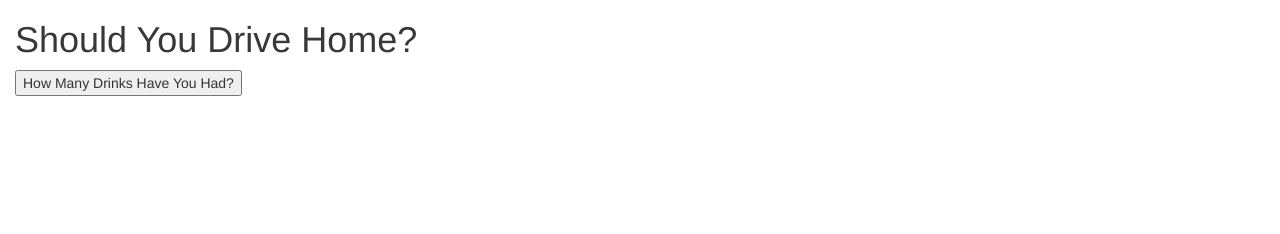
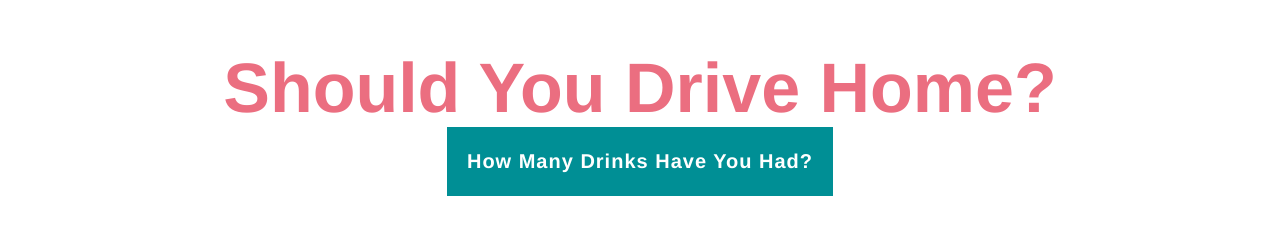
Before and after one commit to stephensmithdesigns/amidrunk, a plain HTML site: page index.html in a window 1280 px wide. Drawn offline with Linux system fonts and the light colour scheme.

Commit message:
adding files and styles

```diff
--- a/index.html
+++ b/index.html
@@ -11,7 +11,9 @@
         <h1>Should You Drive Home?</h1>
       </div>
       <div class="col-md-12">
-        <button onclick="shouldIDriveHome()">How Many Drinks Have You Had?</button>
+        <div class="mainbutton">
+          <button onclick="shouldIDriveHome()">How Many Drinks Have You Had?</button>
+        </div>
       </div>
       <div class="col-md-12">
         <p id="answer"></p>
--- a/script.js
+++ b/script.js
@@ -223,21 +223,31 @@ function shouldIDriveHome() {
   else if(drinks == 1) {
     console.log('You Can Drive');
     document.getElementById("answer").innerHTML =
-        "You have only had " + drinks + "drink so you can drive.";
+        "You have only had " + drinks + " drink so you can drive.";
+  }
+  else if(drinks == 2) {
+    console.log('Depending On Your Tolerance, you might be able to drive');
+    document.getElementById("answer").innerHTML =
+        "You have had " + drinks + " drinks so, you are probably starting to get tipsy if you are a light-weight. You can probably drive though.";
   }
   else if(drinks == 3) {
-    console.log('Depending On Your Tolerance, you might be able to drive');
+    console.log('I think you might be able to drive home if you wait for an hour or so and drink some water.');
+    document.getElementById("answer").innerHTML =
+        "I think after having " + drinks + " you might be able to drive home if you wait for an hour or so and drink some water.";
   }
   else if(drinks == 4) {
-    console.log('I think you might be able to drive home if you wait for an hour or so and drink some water.');
+    console.log('I\'d consider taking a Lyft or going with the designated driver at this point. You are drunk.');
+    document.getElementById("answer").innerHTML =
+        "After " + drinks + " drinks, you are definitely not sober, and should either take a Lyft or find your designated driver.";
   }
   else if(drinks == 5) {
-    console.log('I\'d consider taking a Lyft or going with the DD at this point. You are drunk.');
-  }
-  else if(drinks == 6) {
     console.log('Let\'s be honest. You are pretty drunk. So enjoy it, Just don\'t drive');
+    document.getElementById("answer").innerHTML =
+        "Let's be honest, with " + drinks + " drinks you are drunk. So enjoy it, just don't drive";
   }
   else {
     console.log('Whoever is reading this: grab a fucking Lyft and go home. Also, drink some water.');
+    document.getElementById("answer").innerHTML =
+        "Whoever is reading this: grab a fucking Lyft and go home. Also, drink some water.";
   }
 }
--- a/styles.scss
+++ b/styles.scss
@@ -1,10 +1,40 @@
-$grey: #383838;
-$lightgrey: #333333;
+$papaya: #E24E42;
+$aqua: #008F95;
+$blush: #EB6E80;
+$mustard: #E9B000;
+$grey: #737373;
+$white: #ffffff;
+
+body {
+  background:$white;
+}
 
 h1 {
-  color:$grey;
+  color:$blush;
+  text-align:center;
+  margin:50px 0 0;
+  font-size:70px;
+  font-weight:800;
 }
 
 p {
-  color:$lightgrey;
+  color:$grey;
+  text-align:center;
+  margin: 10px 0 0 0;
+  padding: 20px;
+  font-size: 30px;
 }
+
+.mainbutton {
+  text-align:center;
+   button {
+    background: $aqua;
+    border-radius: 0;
+    padding: 20px;
+    font-size: 20px;
+    color: white;
+    border: none;
+    font-weight: 800;
+    letter-spacing: .05em;
+   }
+}
```
Also changed, not shown: styles.css, 2 other files.
